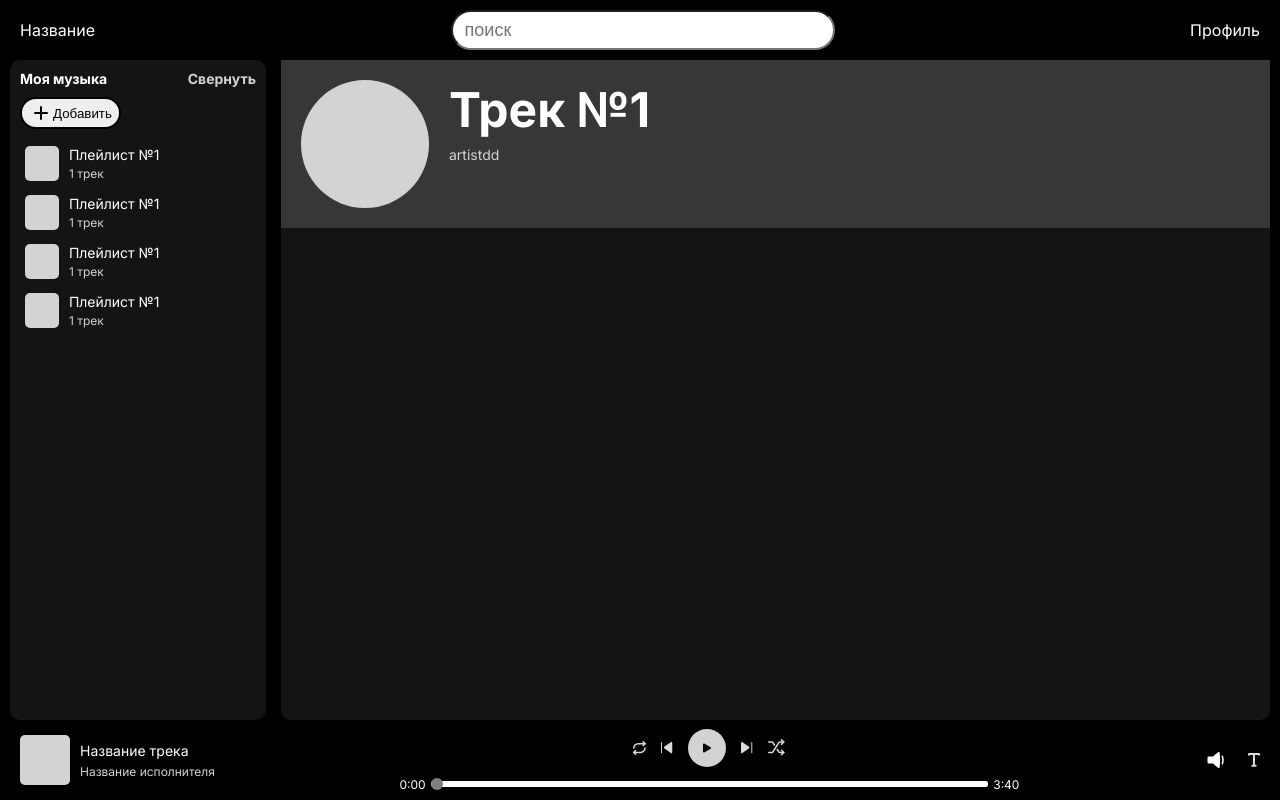
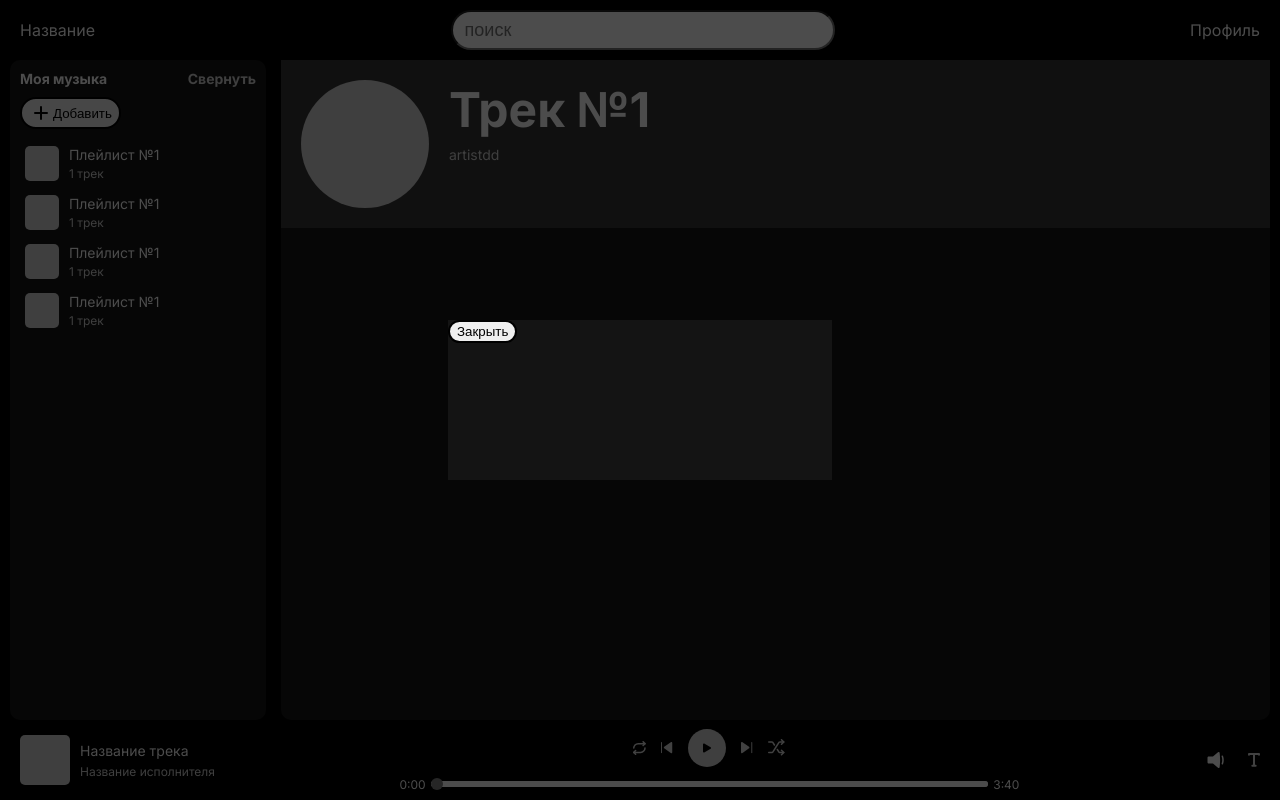
Before and after one commit to ErbKqlx/music-app, a Vue app: page /song in a window 1280 px wide. Both pictures are taken after a click on the button "Добавить". Built offline with nearby package versions, Linux system fonts and the light colour scheme.

Commit message:
make modal component, add modal for adding playlist

```diff
--- a/src/components/Aside/PlaylistsAside.vue
+++ b/src/components/Aside/PlaylistsAside.vue
@@ -3,10 +3,12 @@
     import AddPlus from '@/assets/svg/AddPlus.svg?component'
     import Button from '@/components/Input/Button.vue?component'
     import router from '@/router/index.js'
+    import Modal from '@/components/Modal.vue'
+    import { ref } from 'vue'
 
-    defineProps({
-        isOpen: Boolean,
-    })
+    // defineProps({
+    //     isOpen: Boolean,
+    // })
 
     function toPlaylist(){
         router.push('/playlist')
@@ -21,6 +23,8 @@
         // }
         // isOpen = !isOpen
     }
+
+    const isOpen = ref(false)
 </script>
 
 <template>
@@ -37,7 +41,12 @@
             </div>
         </div>
         <div class="playlist-actions">
-            <Button><AddPlus/>Добавить</Button>
+            <Button @click="isOpen = true">
+                <AddPlus/>Добавить
+            </Button>
+            <Modal :show="isOpen" @close="isOpen = false">
+
+            </Modal>
         </div>
         <div class="playlist-cards">
             <PlaylistCard @click="toPlaylist" title="Плейлист №1" count="1" v-for="i in 4"/>
--- a/src/components/Input/Button.vue
+++ b/src/components/Input/Button.vue
@@ -2,14 +2,10 @@
     // defineProps({
     //     value: String,
     // })
-
-    function onClick(){
-        // alert('d')
-    }
 </script>
 
 <template>
-    <button @click="onClick">
+    <button>
         <slot></slot>
     </button>
 </template>
--- /dev/null
+++ b/src/components/Modal.vue
@@ -0,0 +1,45 @@
+<script setup>
+    import Button from '@/components/Input/Button.vue'
+
+    defineProps({
+        show: Boolean,
+    })
+    const emit = defineEmits(['close'])
+
+    function close(){
+        emit('close')
+    }
+</script>
+
+<template>
+    <Teleport to="body">
+        <div class="modal-overlay" v-if="show" @click.self="close">
+            <div class="modal-content">
+                <slot></slot>
+                <!-- <button @click="close">Закрыть</button> -->
+                <Button @click="close">Закрыть</Button>
+            </div>
+        </div>
+    </Teleport>
+</template>
+
+<style scoped>
+    .modal-overlay{
+        position: fixed;
+        top: 0;
+        left: 0;
+        width: 100vw;
+        height: 100vh;
+        background-color: rgba(0, 0, 0, 0.7);
+        display: flex;
+        justify-content: center;
+        align-items: center;
+        z-index: 9999;
+
+        .modal-content{
+            width: 30vw;
+            height: 20vh;
+            background-color: rgb(20, 20, 20);
+        }
+    }
+</style>
```
